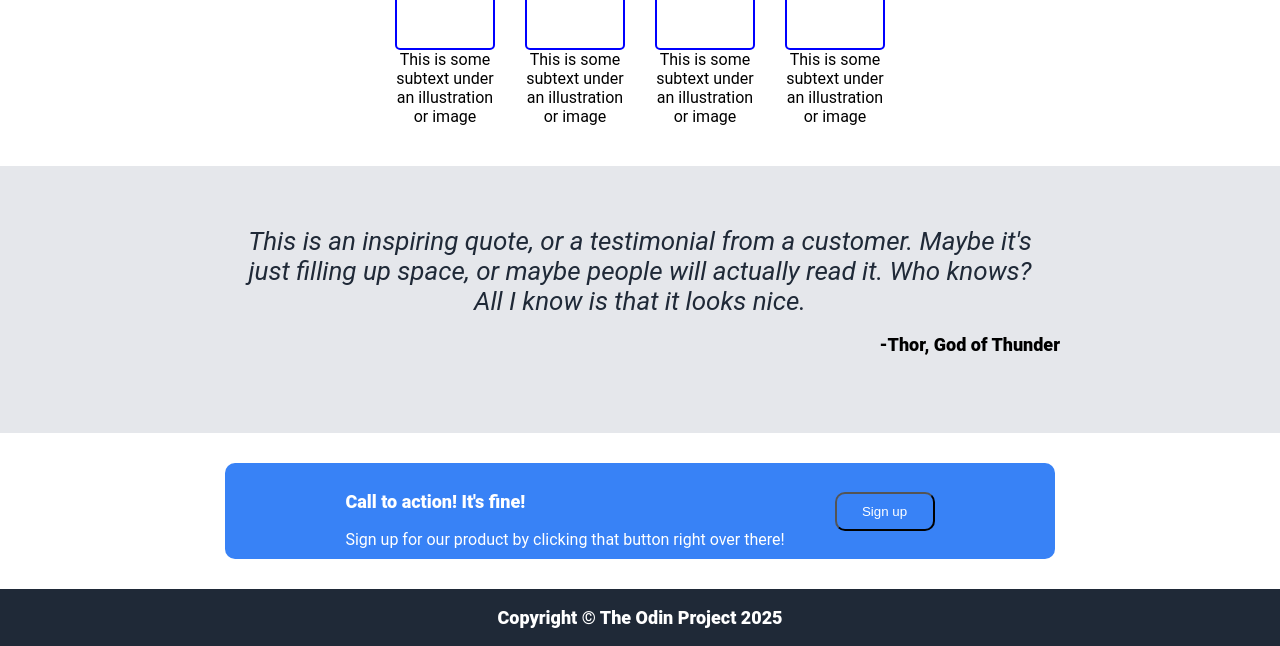
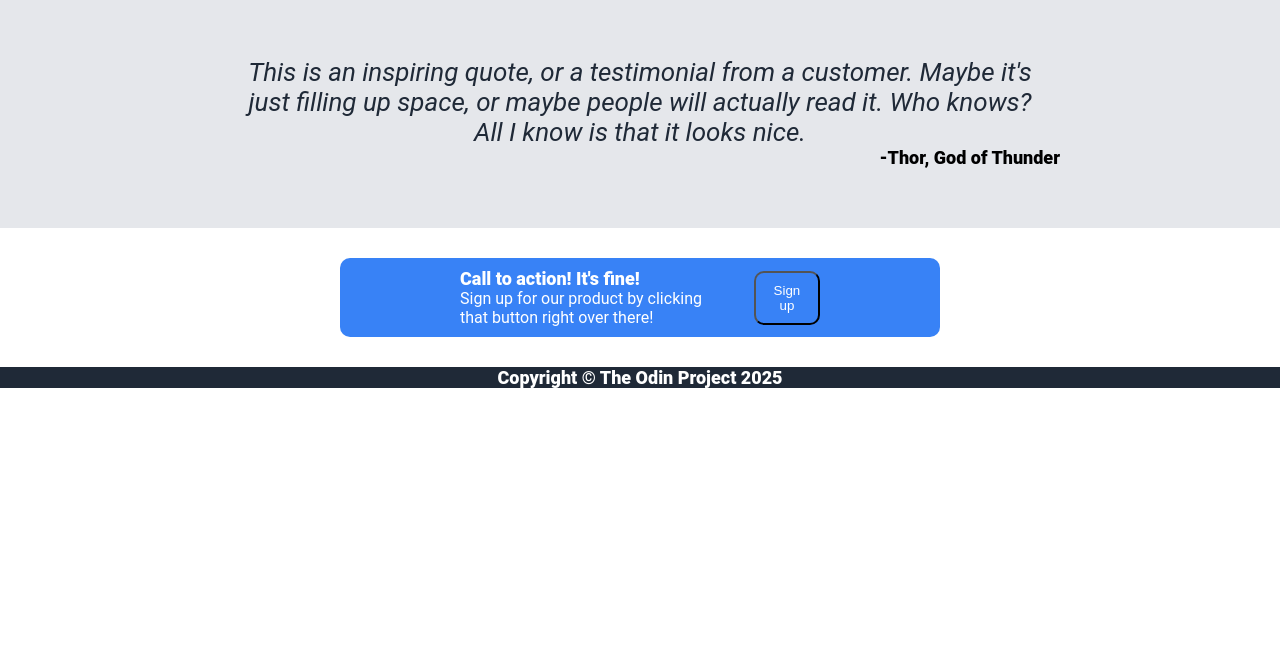
Before and after one commit to pfacanha/webpage-project, a plain HTML site: page index.html in a window 1280 px wide. Shown: the part 667-1313 px from the top of the page. After the commit the page ends 1055 px from the top, so only its background shows below. Drawn offline with Linux system fonts and the light colour scheme.

Commit message:
Fix entire styles.css adding: *, ::before, ::after {   box-sizing: inherit;   margin: 0;   padding: 0; }
Always remember to insert this property in order to make components inherit box-sizing value from HTML.

```diff
--- a/styles.css
+++ b/styles.css
@@ -1,9 +1,17 @@
 html {
   box-sizing: border-box;
+  font-family: 'Roboto', sans-serif;
+}
+
+*,
+::before,
+::after {
+  box-sizing: inherit;
+  margin: 0;
+  padding: 0;
 }
 
 body {
-    font-family: 'Roboto', sans-serif;
   margin: 0px;
 }
 
@@ -56,6 +64,7 @@ h2 {
   font-size: 24px;
   color: #F9FAF8;
 }
+
 .header {
   display: flex;
   justify-content: space-between;
@@ -64,6 +73,7 @@ h2 {
   padding: 0 200px;
 
 }
+
 .main {
   display: flex;
   padding: 60px 200px;
@@ -89,14 +99,14 @@ h2 {
   gap: 30px;
 }
 
-.card{
+.card {
   border: 2px solid blue;
   border-radius: 5px;
   height: 100px;
   width: 100px;
 }
 
-.card-content{
+.card-content {
   margin-bottom: 40px;
   display: flex;
   flex-wrap: wrap;
@@ -116,7 +126,7 @@ h2 {
 .quotes i {
   font-size: 26px;
   color: #1F2937;
-    max-width:  800px;
+  max-width: 800px;
 }
 
 .quotes p {
@@ -127,6 +137,7 @@ h2 {
 .footer {
   background-color: #1F2937;
 }
+
 .footer p {
   text-align: center;
 }
```
Lines whose indentation alone changed are shown as unchanged.
